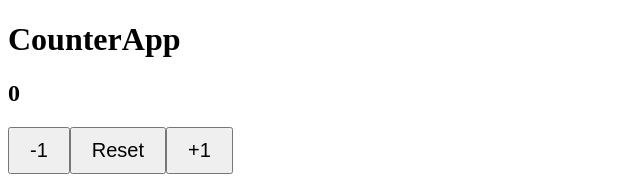
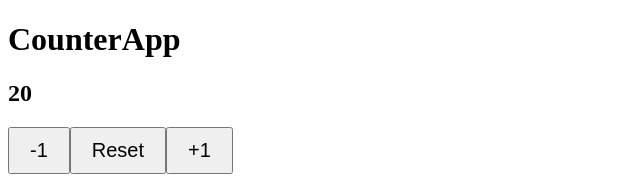
Before and after one commit to xander-on/course-react-fh, a React (Vite) app in the folder 02-intro-javascript-test/: page / in a window 1280 px wide. Shown: the top 176 px of the page, without its empty margins (0-640 px from the left). Built offline with nearby package versions, Linux system fonts and the light colour scheme.

Commit message:
s5 66 testing practica

```diff
--- a/02-intro-javascript-test/src/CounterApp.jsx
+++ b/02-intro-javascript-test/src/CounterApp.jsx
@@ -3,13 +3,13 @@ import PropTypes from "prop-types"
 
 export const CounterApp =({value}) => {
 
-  const [counter, setCounter] = useState(0);
+  const [counter, setCounter] = useState(value);
 
   const handleAdd = () => setCounter(counter+1);
 
   const handleSubtract = () => counter > 0 && setCounter(counter-1);
 
-  const handleReset = () => setCounter(0);
+  const handleReset = () => setCounter(value);
 
   return(
     <>
--- a/02-intro-javascript-test/src/main.jsx
+++ b/02-intro-javascript-test/src/main.jsx
@@ -8,6 +8,6 @@ import './styles.css';
 ReactDOM.createRoot(document.getElementById('root')).render(
   <React.StrictMode>
     {/* <FirstApp title='Hola soy koku'></FirstApp> */}
-    <CounterApp value={ 20 }></CounterApp>
+    <CounterApp value={ 20 }/>
   </React.StrictMode>
 );
```
Also changed, not shown: 2 other files (tests, documents, lock files or other folders).
